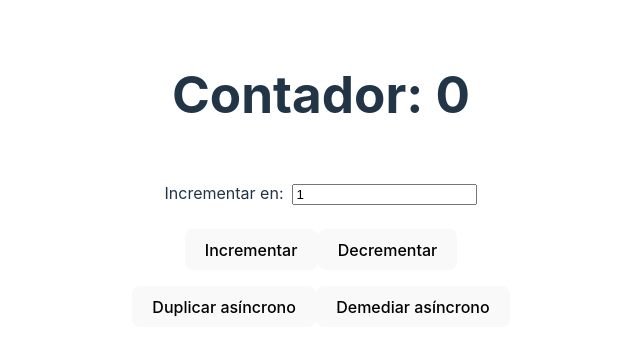
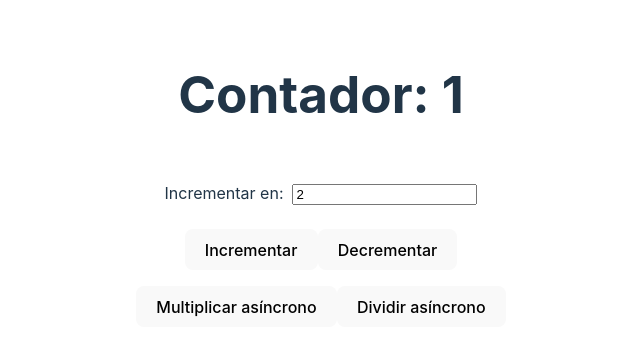
Before and after one commit to CEED-2023/UD8-redux-toolkit-example, a React (Vite) app: page / in a window 1280 px wide. Shown: the top 356 px of the page, without its empty margins (319-959 px from the left). Built offline with nearby package versions, Linux system fonts and the light colour scheme.

Commit message:
Accion asíncrona manual

```diff
--- a/src/App.jsx
+++ b/src/App.jsx
@@ -4,10 +4,16 @@ import './App.css'
 import {
   selectValor,
   selectIncremento,
+  selectCargando,
+  selectError,
 
   incrementar,
   decrementar,
-  cambiarIncremento
+  cambiarIncremento,
+
+  multiplicarPending,
+  multiplicarResolved,
+  multiplicarRejected
 } from './contadorSlice'
 
 import accionAsincrona from './accion_asincrona'
@@ -16,17 +22,26 @@ function App() {
 
   const valor = useSelector(selectValor)
   const incremento = useSelector(selectIncremento)
+  const cargando = useSelector(selectCargando)
+  const error = useSelector(selectError)
+
   const dispatch = useDispatch()
 
   function onIncremento(event){
     dispatch(cambiarIncremento(event.target.value))
   }
 
-  async function onDuplicarAsincrono(){
-    console.log('onDuplicarAsincrono')
+  async function onMultiplicarAsincrono(){
+    try {
+      dispatch(multiplicarPending())
+      const res = await accionAsincrona(incremento, true)
+      dispatch(multiplicarResolved(res))
+    }catch(e){
+      dispatch(multiplicarRejected('Ha fallado'))
+    }
   }
-  function onDemediarAsincrono(){
-    console.log('onDemediarAsincrono')
+  function onDividirAsincrono(){
+    console.log('onDividirAsincrono')
   }
 
   return (
@@ -49,13 +64,15 @@ function App() {
 
       <p/>
 
-      <button onClick={onDuplicarAsincrono}>
-        Duplicar asíncrono
+      <button onClick={onMultiplicarAsincrono}>
+        Multiplicar asíncrono
       </button>
-      <button onClick={onDemediarAsincrono}>
-        Demediar asíncrono
+      <button onClick={onDividirAsincrono}>
+        Dividir asíncrono
       </button>
-
+      <br/>
+      {cargando && <p>Cargando...</p>}
+      {error && <h1>Terrible error: {error}</h1>}
     </>
   )
 }
--- a/src/accion_asincrona.js
+++ b/src/accion_asincrona.js
@@ -1,13 +1,11 @@
 function accionAsincrona(resultado, fallar=false) {
   return new Promise( (resolve, reject) => {
 
-    if(fallar) {
-      reject('Ha ocurrido un horrible error')
-      return
-    }
+
 
     setTimeout(() => {
-      resolve(resultado)
+      if(fallar) reject('Ha ocurrido un horrible error')
+      else resolve(resultado)
     }, 2000);
   })
 }
--- a/src/contadorSlice.js
+++ b/src/contadorSlice.js
@@ -1,8 +1,10 @@
 import { createSlice } from '@reduxjs/toolkit'
 
 const initialState = {
-  valor: 0,
-  incremento: 1
+  valor: 1,
+  incremento: 2,
+  cargando: false,
+  error: null
 }
 
 export const contadorSlice = createSlice({
@@ -23,7 +25,23 @@ export const contadorSlice = createSlice({
 
     cambiarIncremento(state, action) {
       state.incremento = Number(action.payload)
-    }
+    },
+
+
+    multiplicarPending(state, _action){
+      state.cargando = true
+      state.error = null
+    },
+    multiplicarResolved(state, action){
+      state.cargando = false
+      state.valor *= action.payload
+    },
+    multiplicarRejected(state, action){
+      console.log('rejected')
+      state.cargando = false
+      state.error = action.payload
+    },
+
 
   }
 })
@@ -31,10 +49,16 @@ export const contadorSlice = createSlice({
 export const {
   incrementar,
   decrementar,
-  cambiarIncremento
+  cambiarIncremento,
+
+  multiplicarPending,
+  multiplicarResolved,
+  multiplicarRejected
 } = contadorSlice.actions
 
 export const selectValor = state => state.contador.valor
 export const selectIncremento = state => state.contador.incremento
+export const selectCargando = state => state.contador.cargando
+export const selectError = state => state.contador.error
 
 export default contadorSlice.reducer
```
